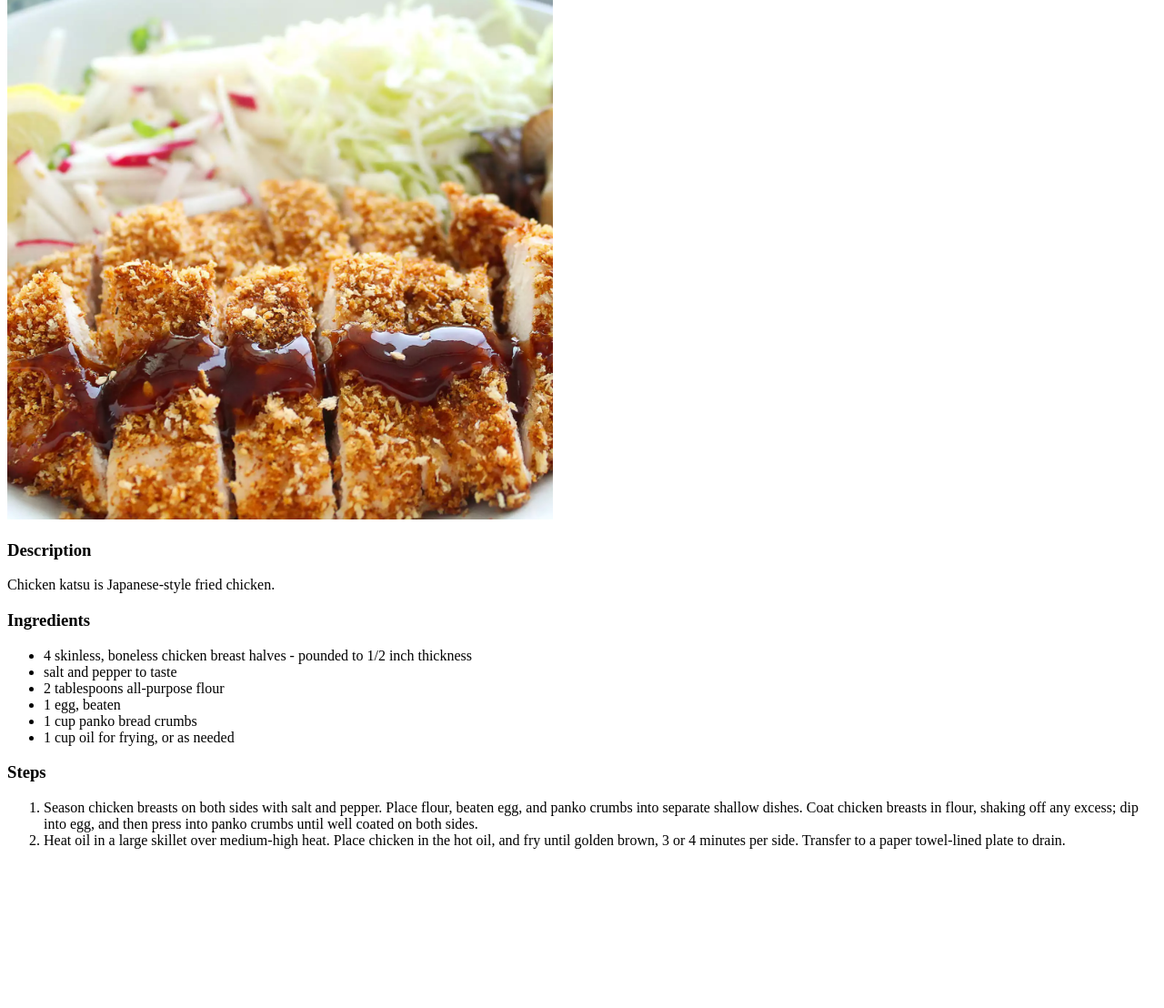
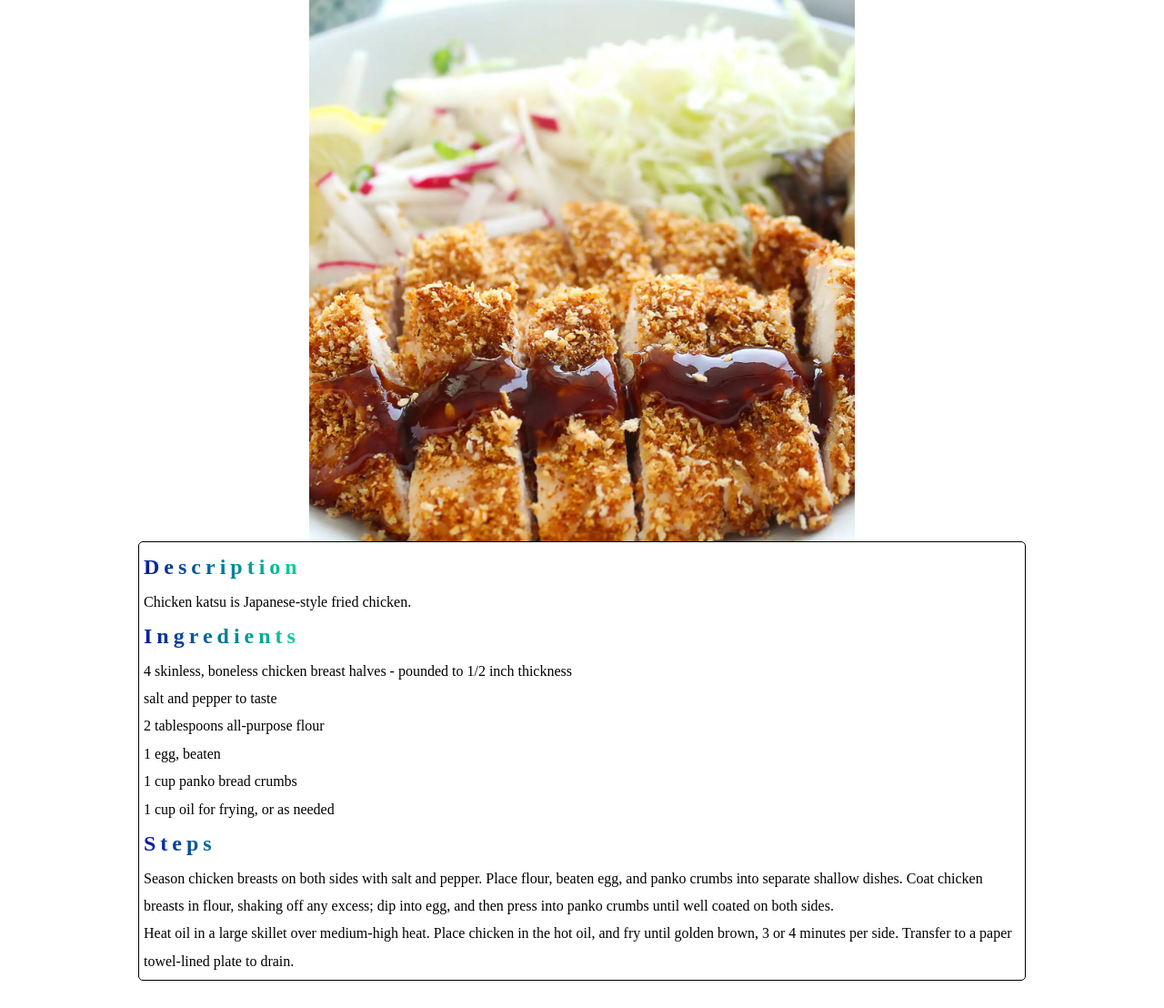
Before and after one commit to clover-xD/odin-recipe, a plain HTML site: page Chicken-Katsu.html in a window 1280 px wide. Shown: the part 109-1217 px from the top of the page at 91% size. Before the commit the page ends 1058 px from the top, so only its background shows below. Drawn offline with Linux system fonts and the light colour scheme.

Commit message:
more css

```diff
--- a/Chicken-Katsu.html
+++ b/Chicken-Katsu.html
@@ -4,14 +4,22 @@
 <head>
     <meta charset="UTF-8">
     <meta name="viewport" content="width=device-width, initial-scale=1.0">
-    <title>Document</title>
+    <link rel="stylesheet" href="style.css">
+    <title>Chicken Katsu</title>
 </head>
 
 <body>
 
+    <div class="content-title recipe">
         <h1>Chicken Katsu</h1>
-    <img src="./images/chicken-katsu.webp" alt="chicken Katsu" height="600" width="600">
+    </div>
 
+    <div class="box">
+        <img src="./images/chicken-katsu.webp" alt="chicken Katsu">
+    </div>
+
+
+    <div class="main-container">
         <h3>Description</h3>
         <p>Chicken katsu is Japanese-style fried chicken.</p>
 
@@ -27,10 +35,15 @@
 
         <h3>Steps</h3>
         <ol>
-        <li>Season chicken breasts on both sides with salt and pepper. Place flour, beaten egg, and panko crumbs into separate shallow dishes. Coat chicken breasts in flour, shaking off any excess; dip into egg, and then press into panko crumbs until well coated on both sides.</li>
+            <li>Season chicken breasts on both sides with salt and pepper. Place flour, beaten egg, and panko crumbs
+                into separate shallow dishes. Coat chicken breasts in flour, shaking off any excess; dip into egg, and
+                then press into panko crumbs until well coated on both sides.</li>
 
-        <li>Heat oil in a large skillet over medium-high heat. Place chicken in the hot oil, and fry until golden brown, 3 or 4 minutes per side. Transfer to a paper towel-lined plate to drain. </li>
+            <li>Heat oil in a large skillet over medium-high heat. Place chicken in the hot oil, and fry until golden
+                brown, 3 or 4 minutes per side. Transfer to a paper towel-lined plate to drain. </li>
         </ol>
+    </div>
+
 
 </body>
 
--- a/style.css
+++ b/style.css
@@ -27,7 +27,7 @@ body {
     text-align: center;
     font-size: 64px;
     /* Text Gradient */
-    background: -webkit-linear-gradient( 45deg, #09009f, #00ff94 80% );
+    background: linear-gradient( 45deg, #09009f, #00ff94 80% );
     background-clip: text;
     -webkit-text-fill-color: transparent;
 
@@ -48,11 +48,6 @@ a {
     font-size: 32px;
 }
 
-img {
-    display: flex;
-    align-items: center;
-    justify-content: center;
-}
 
 /* How to Center Image */
 .box {
@@ -74,3 +69,30 @@ img {
     margin: auto; /* optional centering of image */
 }
 /* How to Center Image End */
+
+.main-container {
+    border: 1px solid black;
+    border-radius: 5px;
+    width: 80%;
+    height: auto;
+    margin: 0 auto;
+    padding: 5px;
+    line-height: 1.9;
+    /* color: blue; */
+}
+
+.main-container ul,
+.main-container ol {
+    list-style: none;
+}
+
+/* test */
+h3 {
+    letter-spacing: 5px;
+    font-size: 24px;
+    background: linear-gradient( 45deg, #09009f, #00ff94 80% );
+    background-clip: text;
+    -webkit-text-fill-color: transparent;
+    width: 25%;
+}
+/* test end */
```
Also changed, not shown: Yum-Yum-Sauce.html (+16 -4 lines). Lines whose indentation alone changed are shown as unchanged.
